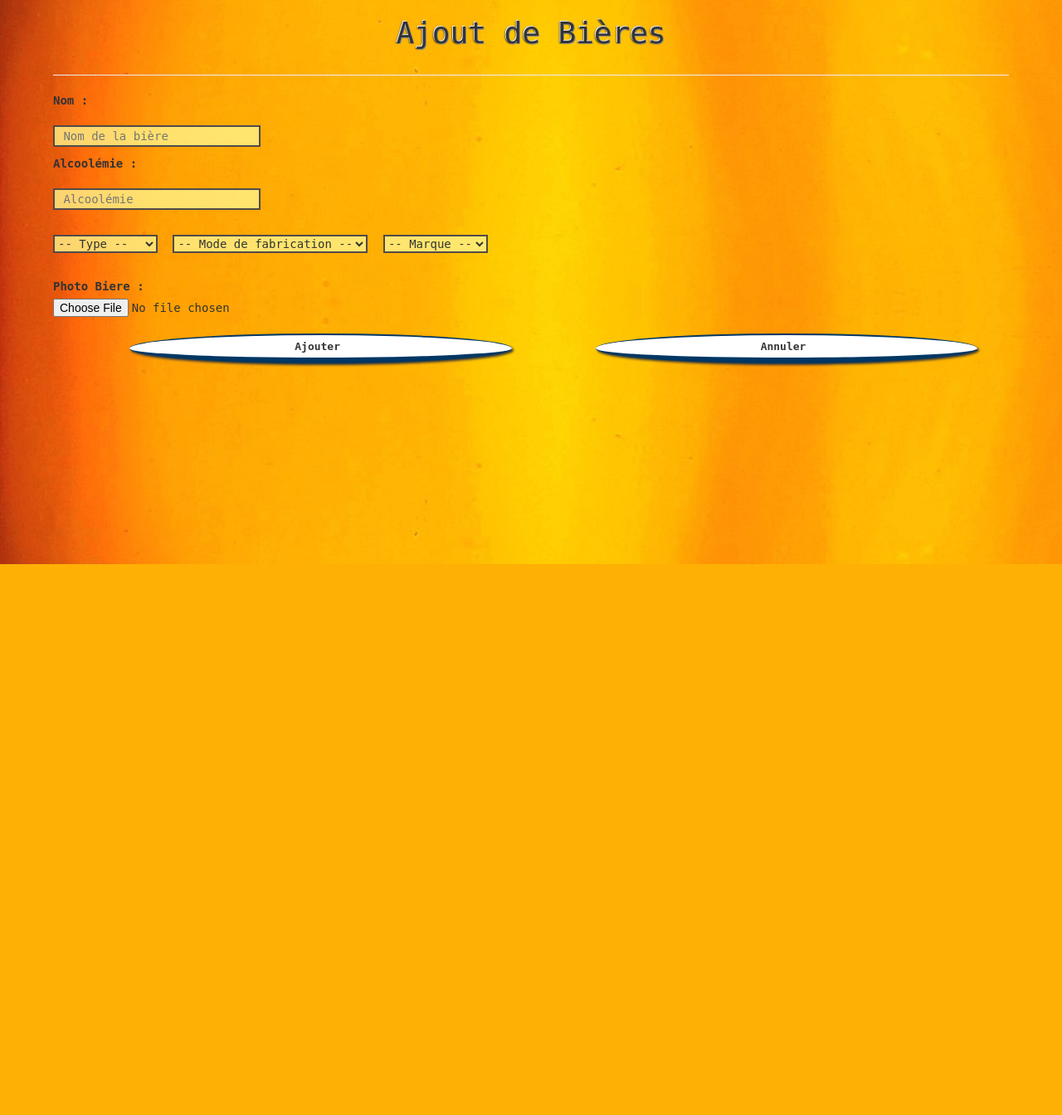
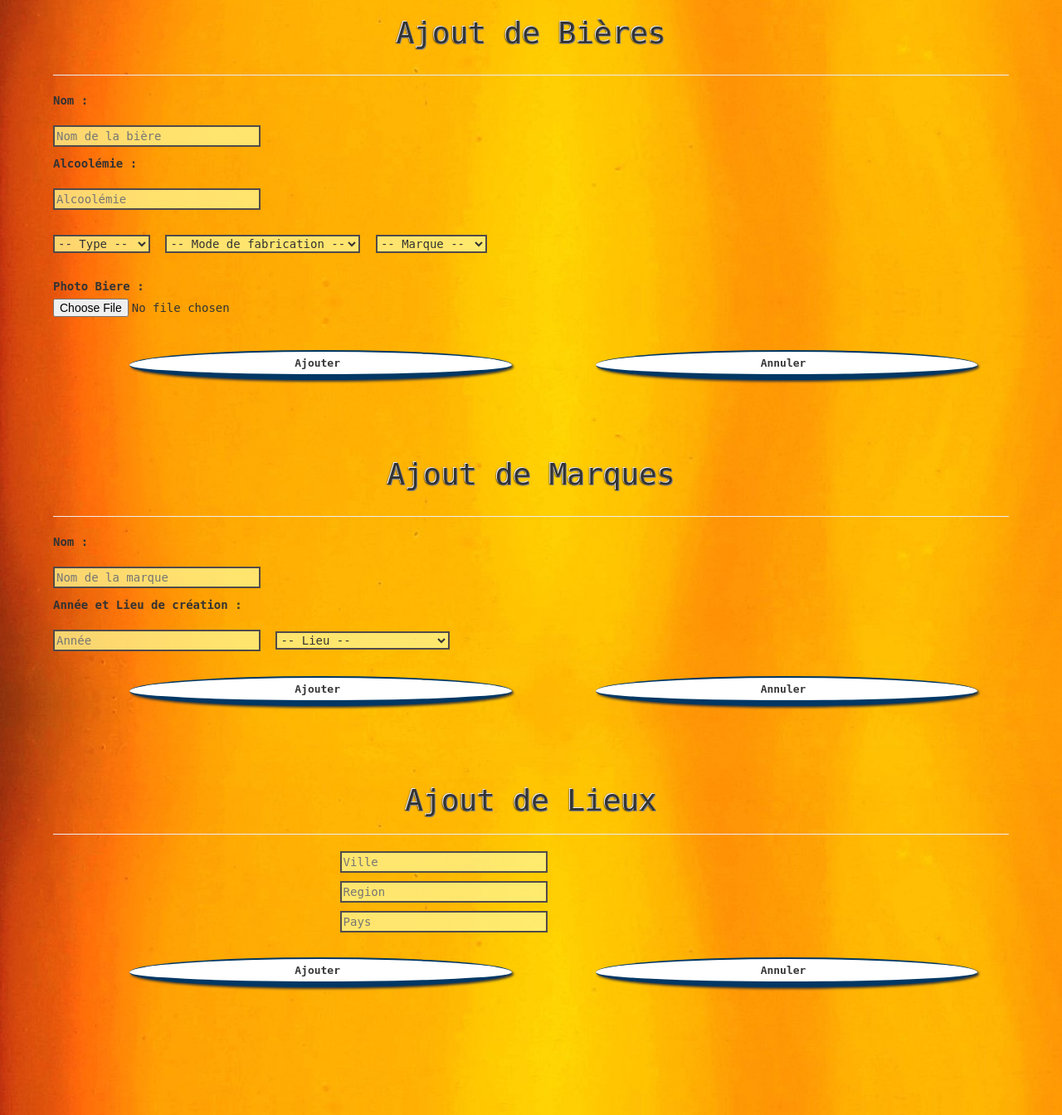
Before and after one commit to blavad/weRbeer, a PHP site: page / in a window 1280 px wide. Shown: the part 120-1464 px from the top of the page at 83% size. Before the commit the page ends 800 px from the top, so only its background shows below. Run offline with PHP 8.4, Linux system fonts and the light colour scheme; the visitor is signed in with stand-in values (Sample User, id 1); tables that the repository leaves empty or names only in its code hold one stand-in row (values such as "Sample post"); some libraries are stand-ins or nearby versions.

Commit message:
Ajout possibilité d'ajouter des données

```diff
--- a/ajoutBiere.php
+++ b/ajoutBiere.php
@@ -20,26 +20,25 @@
 
     <div class='main-content'>
         <?php
-        $cave_u = NULL;
-        $bd = new GestionBD();
-        echo "<h1> Ajout de Bières </h1>"; ?>
+        $bd = new GestionBD(); ?>
         <!-- Formulaire d'ajout de bières -->
-        <form method="post" action="index.php">
+        <form method="post" action="index.php" enctype="multipart/form-data">
+            <h1> Ajout de Bières </h1>
             <fieldset>
                 <hr />
                 <label for="nomB"> Nom : </label>
                 <br />
                 <br />
-                <input class='option_recherche' placeholder=" Nom de la bière" id="nomB" name="nomB" type="text" size="30" required />
+                <input class='option_recherche' placeholder="Nom de la bière" id="nomB" name="nomB" type="text" size="30" required />
                 <br />
                 <label for="alco"> Alcoolémie : </label>
                 <br />
                 <br />
-                <input class='option_recherche' placeholder=" Alcoolémie" type="number" name="alco" step="0.1" required>
+                <input class='option_recherche' placeholder="Alcoolémie" type="number" name="alco" step="0.1" required>
                 <br />
                 <br />
                 <select class='option_recherche' name="type">
-                    <option value=""> -- Type --</option>
+                    <option value="">-- Type --</option>
                     <?php
                     $type = $bd->getType();
                     for ($i = 0; $i < sizeof($type); $i++) {
@@ -48,7 +47,7 @@
                     ?>
                 </select>
                 <select class='option_recherche' name="mf">
-                    <option value=""> -- Mode de fabrication --</option>
+                    <option value="">-- Mode de fabrication --</option>
                     <?php
                     $mf = $bd->getMF();
                     for ($i = 0; $i < sizeof($mf); $i++) {
@@ -57,7 +56,7 @@
                     ?>
                 </select>
                 <select class='option_recherche' name="marque">
-                    <option value=""> -- Marque --</option>
+                    <option value="">-- Marque --</option>
                     <?php
                     $marque = $bd->getMarque();
                     for ($i = 0; $i < sizeof($marque); $i++) {
@@ -67,12 +66,68 @@
                 </select>
                 <br />
                 <br />
-                <label for="photoBiere"> Photo Biere :</label>
-                <input type="file" name="photoBiere" id="photo" required />
+                <label for="photoB"> Photo Biere :</label>
+                <input type="file" name="photoB" required />
                 <br />
-                <input class="bouton" type="submit" value="Ajouter " />
-                <input class="bouton" type="reset" value="Annuler " />
+                <br />
             </fieldset>
+            <input class="bouton" type="submit" value="Ajouter " />
+            <input class="bouton" type="reset" value="Annuler " />
+        </form>
+        <br />
+        <br />
+
+        <!-- Formulaire d'ajout de Marques -->
+        <form method="post" action="index.php">
+            <h1> Ajout de Marques </h1>
+            <fieldset>
+                <hr />
+                <label for="nomMar"> Nom : </label>
+                <br />
+                <br />
+                <input class='option_recherche' placeholder="Nom de la marque" name="nomMar" type="text" size="30" value="" required />
+                <br />
+                <label for="alco"> Année et Lieu de création : </label>
+                <br />
+                <br />
+                <input class='option_recherche' placeholder="Année" type="number" name="annee" value="" required />
+
+                <select class='option_recherche' name="lieu">
+                    <option value="">-- Lieu --</option>
+                    <?php
+                    $lieu = $bd->getLieux();
+                    for ($i = 0; $i < sizeof($lieu); $i++) {
+                        echo "<option value='" . $lieu[$i]['idLoc'] . "'>" . $lieu[$i]['pays'] . ", " . $lieu[$i]['region'] . ", " . $lieu[$i]['ville'] . "</option>";
+                    }
+                    ?>
+                </select>
+
+                <br />
+                <br />
+
+            </fieldset>
+            <input class="bouton" type="submit" value="Ajouter " />
+            <input class="bouton" type="reset" value="Annuler " />
+        </form>
+
+        <br />
+        <br />
+
+        <!-- Formulaire d'ajout de Lieux -->
+        <form method="post" action="index.php">
+            <h1> Ajout de Lieux </h1>
+            <hr />
+            <fieldset style="margin-left:30%;">
+                <input class='option_recherche' placeholder="Ville" name="ville" type="text" size="30" equired />
+                <br />
+                <input class='option_recherche' placeholder="Region" name="region" type="text" size="30" required />
+                <br />
+                <input class='option_recherche' placeholder="Pays" name="pays" type="text" size="30" required />
+                <br />
+                <br />
+            </fieldset>
+            <input class="bouton" type="submit" value="Ajouter " />
+            <input class="bouton" type="reset" value="Annuler " />
         </form>
     </div>
 </body>
--- a/class/avis.class.php
+++ b/class/avis.class.php
@@ -1,4 +1,6 @@
 <?php
+
+
 
 class Avis
 {
--- a/class/biere.class.php
+++ b/class/biere.class.php
@@ -1,4 +1,5 @@
 <?php
+require_once('class/gestionBD.class.php');
 
 class Biere
 {
@@ -99,6 +100,7 @@ class Biere
 
     public function afficherBiere()
     {
+        $bd = new GestionBD();
         echo
             "<article class='blocApercu'>
         <div class='blocImage'>";
@@ -112,7 +114,13 @@ class Biere
         <h2 id='text_alco'>" . $this->getDegre() . " % Vol</h2>
         </div>";
         echo " <span style='color:red; font : bold; font-size:14px;margin-left : 40px;'> <br>" . $this->getMoyenne() . "</span>/5 (" . $this->getNbAvis() . " avis) ";
-        echo "<div id='buttonCommentaire' style='margin-top:5px;'> Appelation : " . $this->getType() . " <br> Mode de Fabrication : " . $this->getMF() . " <br> Marque : " . $this->getMarque() . " </div>
+        echo "<div id='buttonCommentaire' style='margin-top:5px;'>
+        Appelation : " . $this->getType() . "
+        <br>
+        Mode de Fabrication : <span style='cursor:default;' title='".$bd->getMFDescription($this->getMF())['description']."'>" . $this->getMF() . "</span>
+        <br> ";
+        $mar = $bd->getMarqueInfos($this->getMarque());
+        echo "<span style='cursor:default;' title='Créée en ".$mar['annee']." à ".$mar['lieu']."'>Marque : " . $this->getMarque() . "</span> </div>
         </div>
         </article>";
     }
--- a/class/gestionBD.class.php
+++ b/class/gestionBD.class.php
@@ -47,7 +47,7 @@ class GestionBD
             $target_file = $target_dir . "/" . basename($file["maPhoto"]["name"]);
             $imageFileType = strtolower(pathinfo($target_file, PATHINFO_EXTENSION));
 
-            // Check si une image a été chosie
+            // Check si une image a été choisie
             if ($file["maPhoto"]["name"] != "") {
                 // Check si l'image est correct
                 if (isset($data["submit"])) {
@@ -66,7 +66,7 @@ class GestionBD
                     $err = true;
                 }
                 // Check la dimension de l'image
-                if ($file["maPhoto"]["size"] > 100000) {
+                if ($file["maPhoto"]["size"] > 3000000) {
                     $errMessage = "Fichier image trop gros";
                     $err = true;
                 }
@@ -108,10 +108,10 @@ class GestionBD
 
     function addBiere($data, $file)
     {
-        $errMessage = "Biere ajoutée";
+        $errMessage = "Bière ajoutée avec succès";
         $err = false;
         if ($data['type'] == "" || $data['marque'] == "" ||  $data['mf'] == "") {
-            $errMessage = "Champs maquant";
+            $errMessage = "Champs manquant";
             $err = true;
         }
         $req = $this->bd->prepare("SELECT nomB FROM Biere WHERE nomB=?;");
@@ -121,7 +121,7 @@ class GestionBD
             $err = true;
         }
         if (!$err) {
-            $urlPhoto = $file["photoBiere"]["name"];
+            $urlPhoto = $file["photoB"]["name"];
             $req = $this->bd->prepare('INSERT INTO Biere(nomB,nomMar, nomT, nomMF, alcoolemie, urlPhoto) VALUES(:nomB,:nomMar,:nomT,:nomMF,:alcoolemie,:urlPhoto)');
             $req->execute(array(
                 'nomB' => $data['nomB'],
@@ -152,7 +152,7 @@ class GestionBD
 
         $req_util = $req->fetch();
 
-        $util = new Utilisateur($req_util['idU'], $req_util['nom'], $req_util['prenom'], $req_util['pseudo'], $req_util['sexe'], $req_util['dateNaissance'], $req_util['urlPhoto']);
+        $util = new Utilisateur($req_util['idU'], $req_util['nom'], $req_util['prenom'], $req_util['pseudo'],  $req_util['dateNaissance'], $req_util['sexe'], $req_util['urlPhoto']);
 
         $req->closeCursor();
 
@@ -161,7 +161,7 @@ class GestionBD
 
     function getAmis($id, $partName)
     {
-        $req = $this->bd->prepare("SELECT idU2 FROM relation r, Utilisateur u WHERE r.idU1=? AND r.idU2=u.idU AND u.pseudo LIKE '%" . $partName . "%' ;");
+        $req = $this->bd->prepare("SELECT idU2 FROM relation r, Utilisateur u WHERE r.idU1=? AND r.idU2=u.idU AND u.pseudo LIKE '%" . $partName . "%' ORDER BY u.pseudo ;");
         $req->execute(array($id));
 
         $amis = array();
@@ -184,7 +184,7 @@ class GestionBD
 
     function supprimerAmi($mon_id, $id_ami)
     {
-         $req = $this->bd->prepare('DELETE FROM relation WHERE idU1=:idU1 AND idU2=:idU2');
+        $req = $this->bd->prepare('DELETE FROM relation WHERE idU1=:idU1 AND idU2=:idU2');
         $req->execute(array(
             'idU1' => $mon_id,
             'idU2' => $id_ami
@@ -197,7 +197,19 @@ class GestionBD
     function recherche_avis_avancee($select = 'nomT', $id = "-1")
     {
         if ($id == "-1") {
-            $req = $this->bd->prepare("SELECT DISTINCT " . $select . " FROM Biere b;");
+            $table = "";
+            switch ($select) {
+                case 'nomT':
+                    $table = "Type";
+                    break;
+                case 'nomMar':
+                    $table = "Marque";
+                    break;
+                case 'nomMF':
+                    $table = "ModeFabrication";
+                    break;
+            }
+            $req = $this->bd->prepare("SELECT DISTINCT " . $select . " FROM " . $table . ";");
             $req->execute();
         } else {
             $req = $this->bd->prepare("SELECT DISTINCT " . $select . " FROM avis a, Biere b WHERE b.nomB=a.nomB AND a.idU=?;");
@@ -239,9 +251,9 @@ class GestionBD
         return $biere;
     }
 
-    function getBieres($type, $mf, $marque, $tri)
+    function getBieres($type, $mf, $marque, $nomB, $tri)
     {
-        $req = $this->bd->prepare("SELECT * FROM Biere b WHERE b.nomT LIKE '" . $type . "' AND b.nomMar LIKE '" . $marque . "' AND b.nomMF LIKE '" . $mf . "' " . $tri . ";");
+        $req = $this->bd->prepare("SELECT * FROM Biere b WHERE b.nomB LIKE '" . $nomB . "%' AND b.nomT LIKE '" . $type . "' AND b.nomMar LIKE '" . $marque . "' AND b.nomMF LIKE '" . $mf . "' " . $tri . ";");
         $req->execute(array($type, $mf, $marque, $tri));
 
         $bieres = array();
@@ -249,16 +261,16 @@ class GestionBD
             $reqAvis = $this->bd->prepare("SELECT COUNT(*) FROM avis a WHERE a.nomB = ?;");
             $reqAvis->execute(array($donnees['nomB']));
             $nbA = $reqAvis->fetch();
-            $bieres[] = new Biere($donnees['nomB'], $donnees['nomT'], $donnees['nomMF'], $donnees['alcoolemie'], $donnees['noteMoyenne'], $donnees['nomMar'], $donnees['urlPhoto'],$nbA['COUNT(*)']);
+            $bieres[] = new Biere($donnees['nomB'], $donnees['nomT'], $donnees['nomMF'], $donnees['alcoolemie'], $donnees['noteMoyenne'], $donnees['nomMar'], $donnees['urlPhoto'], $nbA['COUNT(*)']);
         }
         $req->closeCursor();
 
         return $bieres;
     }
 
-    function getCave($id, $type = "%", $mf = "%", $marque = "%", $tri = "")
+    function getCave($id, $type = "%", $mf = "%", $marque = "%", $nomB = "%", $tri = "")
     {
-        $req = $this->bd->prepare("SELECT * FROM avis a, Biere b WHERE b.nomB=a.nomB AND a.idU=? AND b.nomT LIKE '" . $type . "' AND b.nomMar LIKE '" . $marque . "' AND b.nomMF LIKE '" . $mf . "' " . $tri . ";");
+        $req = $this->bd->prepare("SELECT * FROM avis a, Biere b WHERE b.nomB=a.nomB AND a.idU=? AND b.nomB LIKE '" . $nomB . "%' AND b.nomT LIKE '" . $type . "' AND b.nomMar LIKE '" . $marque . "' AND b.nomMF LIKE '" . $mf . "' " . $tri . ";");
         $req->execute(array($id));
 
         $cave = array();
@@ -306,4 +318,81 @@ class GestionBD
 
         return $actu;
     }
+
+    function getMFDescription($nomMF = "inconnu")
+    {
+        $req = $this->bd->prepare("SELECT description FROM ModeFabrication WHERE nomMF = ?;");
+        $req->execute(array($nomMF));
+
+        $donnee = $req->fetch();
+
+        $res = array('description' => $donnee['description']);
+        $req->closeCursor();
+
+        return $res;
+    }
+
+    function getMarqueInfos($nomMarque = "Heineken")
+    {
+        $req = $this->bd->prepare("SELECT l.ville, l.pays, m.dateFondation FROM Marque m, Lieu l WHERE l.idLoc=m.idLoc AND nomMar = ?;");
+        $req->execute(array($nomMarque));
+
+        $donnee = $req->fetch();
+
+        $res = array('lieu' => $donnee['ville'] . ", " . $donnee['pays'], 'annee' => $donnee['dateFondation']);
+        $req->closeCursor();
+
+        return $res;
+    }
+
+    function getLieux()
+    {
+        $req = $this->bd->prepare("SELECT DISTINCT idLoc, ville, region, pays FROM Lieu ORDER BY pays, region, ville;");
+        $req->execute();
+        $res = array();
+        while ($donnees = $req->fetch()) {
+            $lieu = array('idLoc' => $donnees['idLoc'], 'ville' => $donnees['ville'], 'region' => $donnees['region'], 'pays' => $donnees['pays']);
+            $res[] = $lieu;
+        }
+        $req->closeCursor();
+        return $res;
+    }
+
+    function addLieu($data)
+    {
+        $errMessage = "Lieu ajouté avec succès";
+        $err = false;
+        $req = $this->bd->prepare('INSERT INTO Lieu(ville, region, pays) VALUES(:ville, :region, :pays)');
+        $req->execute(array(
+            'ville' => $data['ville'],
+            'region' => $data['region'],
+            'pays' => $data['pays']
+        ));
+        return array('erreur' => $err, 'errMessage' => $errMessage);
+    }
+
+    function addMarque($data)
+    {
+        $errMessage = "Marque ajoutée avec succès";
+        $err = false;
+        if ($data['lieu'] == "") {
+            $errMessage = "Champs manquant";
+            $err = true;
+        }
+        $req = $this->bd->prepare("SELECT nomMar FROM Marque WHERE nomMar=?;");
+        $req->execute(array($data['nomMar']));
+        if ($donnees = $req->fetch()) {
+            $errMessage = "Marque déjà existante";
+            $err = true;
+        }
+        if (!$err) {
+            $req = $this->bd->prepare('INSERT INTO Marque(nomMar, idLoc, dateFondation) VALUES(:nomMar, :idLoc, :annee)');
+            $req->execute(array(
+                'nomMar' => $data['nomMar'],
+                'idLoc' => $data['lieu'],
+                'annee' => $data['annee']
+            ));
+        }
+        return array('erreur' => $err, 'errMessage' => $errMessage);
+    }
 }
--- a/class/utilisateur.class.php
+++ b/class/utilisateur.class.php
@@ -54,17 +54,18 @@ class Utilisateur
         return "user/".$this->pseudo."/".$this->url_photo;
     }
 
-    public function afficherInfo($total = true)
+    public function afficherInfo($total = true, $myId)
     {
         echo
             "<div >
                 <div>" . $this->afficherPhoto(180, 180) . "</div>";
+                if (!($this->getId()==$myId)){
                 if ($total){
                     echo "<a href='profil.php?id=" . $this->getId() . "&idSupp=" .$this->getId() . " 'class='delete_avis'> Supprimer <i class='glyphicon glyphicon-remove'></i></a>";
                 }
                 if ($total==false){
                     echo "<a href='profil.php?id=" . $this->getId() . "&idAdd=" .$this->getId() . " 'class='add_avis'> Ajouter <i class='glyphicon glyphicon-plus'></i></a>";
-                }
+                }}
                 echo "<h2> " . $this -> getNom() . " " . $this->getPrenom() . "(" . $this->getPseudo() . ")" . "</h2>
                 <h3> " . $this->getDateNaissance() . " </h3>
             </div>";
@@ -80,7 +81,7 @@ class Utilisateur
             </div>";
         echo "
             <div class='blocDescription'>
-            <a href='profil.php?id=" . $this->getId() . "' id='descriptionTitle'> " . $this->getPseudo() .  "</a>";
+            <a href='profil.php?id=" . $this->getId() . "' id='descriptionTitle'> " . $this->getPrenom() .  " " . $this->getNom() .  " -- " . $this->getPseudo() .  "</a>";
             if ($supp) {
                 echo "<a href='listeamis.php?id=" . $myId . "&idSupp=" .$this->getId() . "' class='delete_avis'><i class='glyphicon glyphicon-remove'></i></a>";
             }
--- a/index.php
+++ b/index.php
@@ -4,6 +4,14 @@ require_once('class/gestionBD.class.php');
 session_start();
 
 $bd = new GestionBD();
+
+
+function messageResultatAjout($msg, $echec = true)
+{
+  $color = ($echec) ? "red" : "green";
+  return "<div class='max-width' style='position: fixed; background:" . $color . "; color : white; bottom:0; text-align:center;'>
+            Résultat ajout : " . $msg . " </div>";
+}
 
 // Gère la déconnexion
 if (isset($_GET['deconnect'])) {
@@ -12,20 +20,23 @@ if (isset($_GET['deconnect'])) {
 }
 // Si session lancée, on affiche la page d'actus
 if (isset($_SESSION['util'])) {
+
   if (isset($_SESSION['admin'])) {
+    $msg = "";
     if (isset($_POST['nomB'])) {
       $ajoutB = $bd->addBiere($_POST, $_FILES);
-      if ($ajoutB['erreur']) {
-        include("ajoutBiere.php");
-        echo "<div class='max-width' style='position: fixed; background:red; color : white; bottom:0; text-align:center;'> Erreur d'ajout : " . $ajoutB['errMessage'] . " </div>";
-      } else {
-        include("ajoutBiere.php");
-        echo "<div class='max-width' style='position: fixed; background:red; color : white; bottom:0; text-align:center;'> " . $ajoutB['errMessage'] . " </div>";
-      }
+      $msg = messageResultatAjout($ajoutB['errMessage'], $ajoutB['erreur']);
     }
-    else {
-      include('ajoutBiere.php');
+    if (isset($_POST['nomMar'])) {
+      $ajoutMar = $bd->addMarque($_POST);
+      $msg = messageResultatAjout($ajoutMar['errMessage'], $ajoutMar['erreur']);
     }
+    if (isset($_POST['ville'])) {
+      $ajoutLieu = $bd->addLieu($_POST);
+      $msg = messageResultatAjout($ajoutLieu['errMessage'], $ajoutLieu['erreur']);
+    }
+    include('ajoutBiere.php');
+    echo $msg;
   } else {
     include("actu.php");
   }
@@ -35,22 +46,23 @@ if (isset($_SESSION['util'])) {
   } else {
     if (isset($_POST['name']) && isset($_POST['surname'])) {
       // Inscription utilisateur
+      echo 'par la';
       $inscr = $bd->inscrire($_POST, $_FILES);
       if (!$inscr['erreur']) {
         $connect_info = $bd->connexion($_POST["identifiant"], $_POST["mdp"]);
         if ($connect_info[1]) {
           $_SESSION['util'] = $bd->getUtilisateur($connect_info[0]);
           include("actu.php");
-        } else {
-          include("connexion.html");
-          echo "<div class='max-width' style='position: fixed; background:red; color : white; bottom:0; text-align:center;'> Erreur d'inscription " . $inscr['errMessage'] . " </div>";
         }
+      } else {
+        include("connexion.html");
+        echo "<div class='max-width' style='position: fixed; background:red; color : white; bottom:0; text-align:center;'> Erreur d'inscription " . $inscr['errMessage'] . " </div>";
       }
     } else {
       // Connexion administrateur
       if (($_POST["identifiant"] == "admin") && ($_POST["mdp"] == "frosties")) {
         $_SESSION['admin'] = true;
-        $_SESSION['util'] = new Utilisateur(0,"","", 'admin');
+        $_SESSION['util'] = new Utilisateur(0, "", "", 'admin');
         include('ajoutBiere.php');
       } else {
         // Simple Connexion
```
Also changed, not shown: cave.php (+11 -3 lines), header/recherche.php (+4 -4 lines), profil.php (+12 -8 lines), rechercheAvancee.php (+11 -3 lines).
